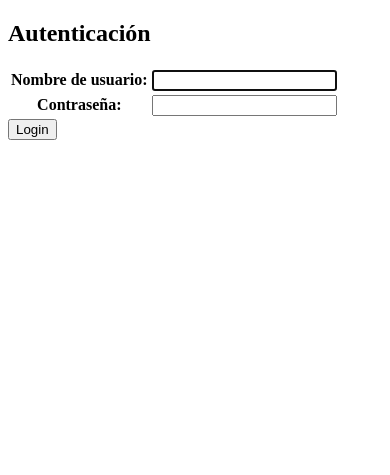
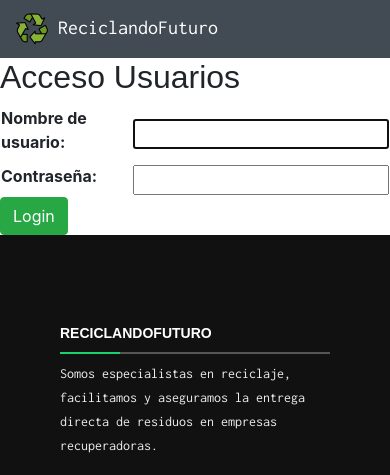
Before and after one commit to valeinostrozag/proyectoReciclaje, a Django app: page //accounts/login/ in a window 390 px wide. Shown: the top 475 px of the page. Before the commit the page ends 140 px from the top, so only its background shows below. Run offline with Django 3.2, Linux system fonts and the light colour scheme; some libraries are stand-ins or nearby versions.

Commit message:
Cambios en el aspecto del login - Detalles del contrato

```diff
--- a/cine/settings.py
+++ b/cine/settings.py
@@ -44,6 +44,8 @@ INSTALLED_APPS = [
     'core',
 
 ]
+
+
 
 MIDDLEWARE = [
     'django.middleware.security.SecurityMiddleware',
--- a/core/static/core/css/estilo.css
+++ b/core/static/core/css/estilo.css
@@ -228,7 +228,7 @@ footer{
   }
 
   #intro .carousel-background img {
-    max-width: 100%;
+    max-width: 200%;
   }
 
   #intro .carousel-content {
--- a/core/templates/core/base.html
+++ b/core/templates/core/base.html
@@ -32,6 +32,7 @@
 
   {% block css%}
   {% endblock %}
+
 </head>
 
 <body>
--- a/core/templates/core/mantenedor.html
+++ b/core/templates/core/mantenedor.html
@@ -12,6 +12,7 @@
 {% block contenido %}
 
 <div class="pb-5 pt-3 container" style="margin-bottom: 100vh;">
+    <h2 class="pt-2 pb-4">Bienvenido/a: {{ user.username }}</h2>
     <h3>Listado de Servicios</h3>
 
 
--- a/core/templates/core/perfil.html
+++ b/core/templates/core/perfil.html
@@ -2,7 +2,7 @@
 
 {% block contenido %}
 <div class="pb-5 pt-3 container shadow-lg" style="margin-bottom: 100vh;">
-    <h2 class="pt-2 pb-4">Bienvenido/a: {{ user.username }}</h2>
+    <h3 class="pt-2 pb-4">{{ user.username }}, su servicio ha sido contratado exitosamente!</h3>
     <form>
         <div class="form-group row">
             <label for="inputEmail3" class="col-sm-2 col-form-label">Nombre:</label>
@@ -51,11 +51,13 @@
             <label for="inputEmail3" class="col-sm-2 col-form-label">Tipo domicilio:</label>
             <div class="col-sm-10">
             <label for="inputEmail3" class="col-sm-2 col-form-label">{{ perfil.tipo_domicilio }}</label>
+            <div class="col-sm-10">
+            <a class="btn btn-primary" href="{% url 'mantenedor' %}">Aceptar</a>
             </div>
         </div>
     </form>
     <div class="container">
-
     </div>
 </div>
+
 {% endblock %}
--- a/core/templates/registration/login.html
+++ b/core/templates/registration/login.html
@@ -1,3 +1,6 @@
+{% extends 'core/base.html'%}
+
+{% block contenido %}
 <!DOCTYPE html>
 <html lang="en">
 <head>
@@ -5,17 +8,23 @@
     <meta name="viewport" content="width=device-width, initial-scale=1.0">
     <meta http-equiv="X-UA-Compatible" content="ie=edge">
     <title>Login</title>
+    <link rel="stylesheet" href="https://stackpath.bootstrapcdn.com/bootstrap/4.3.1/css/bootstrap.min.css" integrity="sha384-ggOyR0iXCbMQv3Xipma34MD+dH/1fQ784/j6cY/iJTQUOhcWr7x9JvoRxT2MZw1T" crossorigin="anonymous">
 </head>
 <body>
-    <h2>Autenticación</h2>
+    <h2>Acceso Usuarios</h2>
+
     <form action="" method="POST">
         {% csrf_token %}
         <table>
-                {{form.as_table}}
+                 {{ form.as_table }}
         </table>
 
-        <input type="submit" value="Login">
+
+
+        <input class="btn btn-success" type="submit" value="Login">
     </form>
 
 </body>
 </html>
+
+{% endblock %}
```
Also changed, not shown: db.sqlite3.
